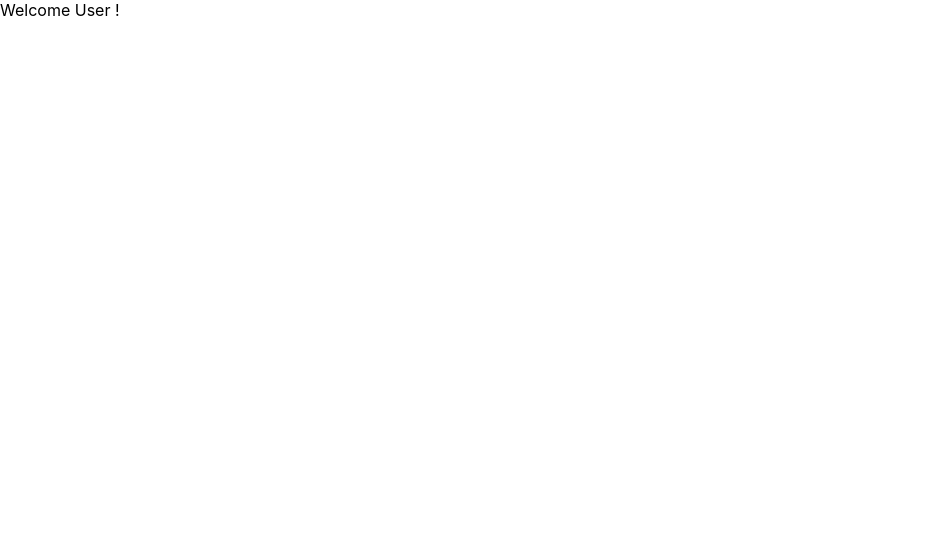
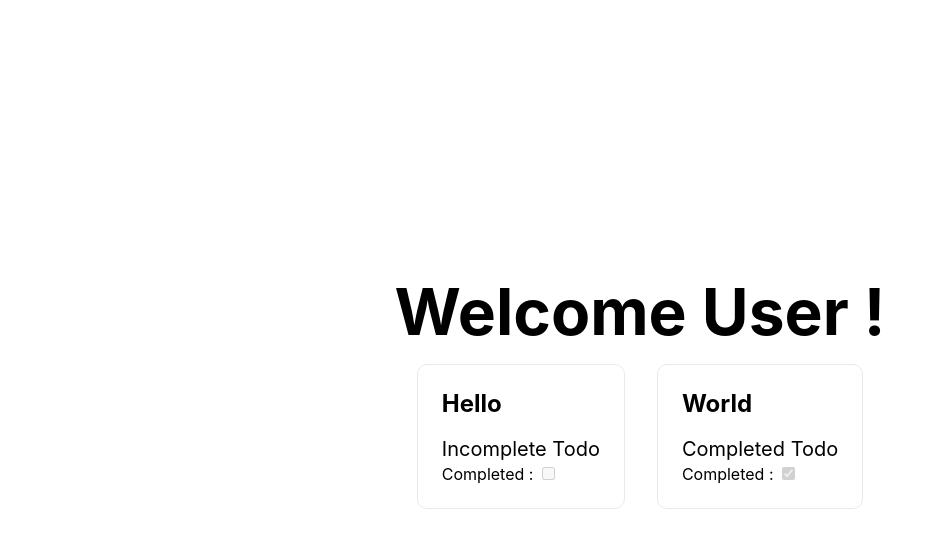
Before and after one commit to CodeWizrd001/TodoNext, a Next.js app: page /dashboard in a window 1280 px wide. Shown: the top 548 px of the page, without its empty margins (0-943 px from the left). Built offline with nearby package versions, Linux system fonts and the light colour scheme.

Commit message:
Added Dashboard Page With Dummy Cards

```diff
--- a/pages/dashboard.js
+++ b/pages/dashboard.js
@@ -1,7 +1,46 @@
+import styles from '../styles/Home.module.css'
+
 export default function Dashboard() {
+    const incCard = {
+        title: 'Hello',
+        description: 'Incomplete Todo',
+        completed: false,
+        createdBy: 'Admin'
+    }
+
+    const compCard = {
+        title: 'World',
+        description: 'Completed Todo',
+        completed: true,
+        createdBy: 'Admin'
+    }
+
+    const data = [
+        incCard,
+        compCard
+    ]
+
     return (
         <div>
-            Welcome User !
+            <main className={styles.main}>
+                <h1 className={styles.title}>
+                    Welcome User !
+                </h1>
+
+                <div className={styles.grid}>
+                    {
+                    data.map( (todo) => (
+                        <div className={styles.card}>
+                            <h2>{todo.title}</h2>
+                            <p>{todo.description}</p>
+                            <p1>
+                                Completed : <input type="checkbox" disabled={true} checked={todo.completed}></input>
+                            </p1>
+                        </div>
+                        )
+                    )}
+                </div>
+            </main>
         </div>
     )
 }
```
Also changed, not shown: pages/index.js (+3 -40 lines).
